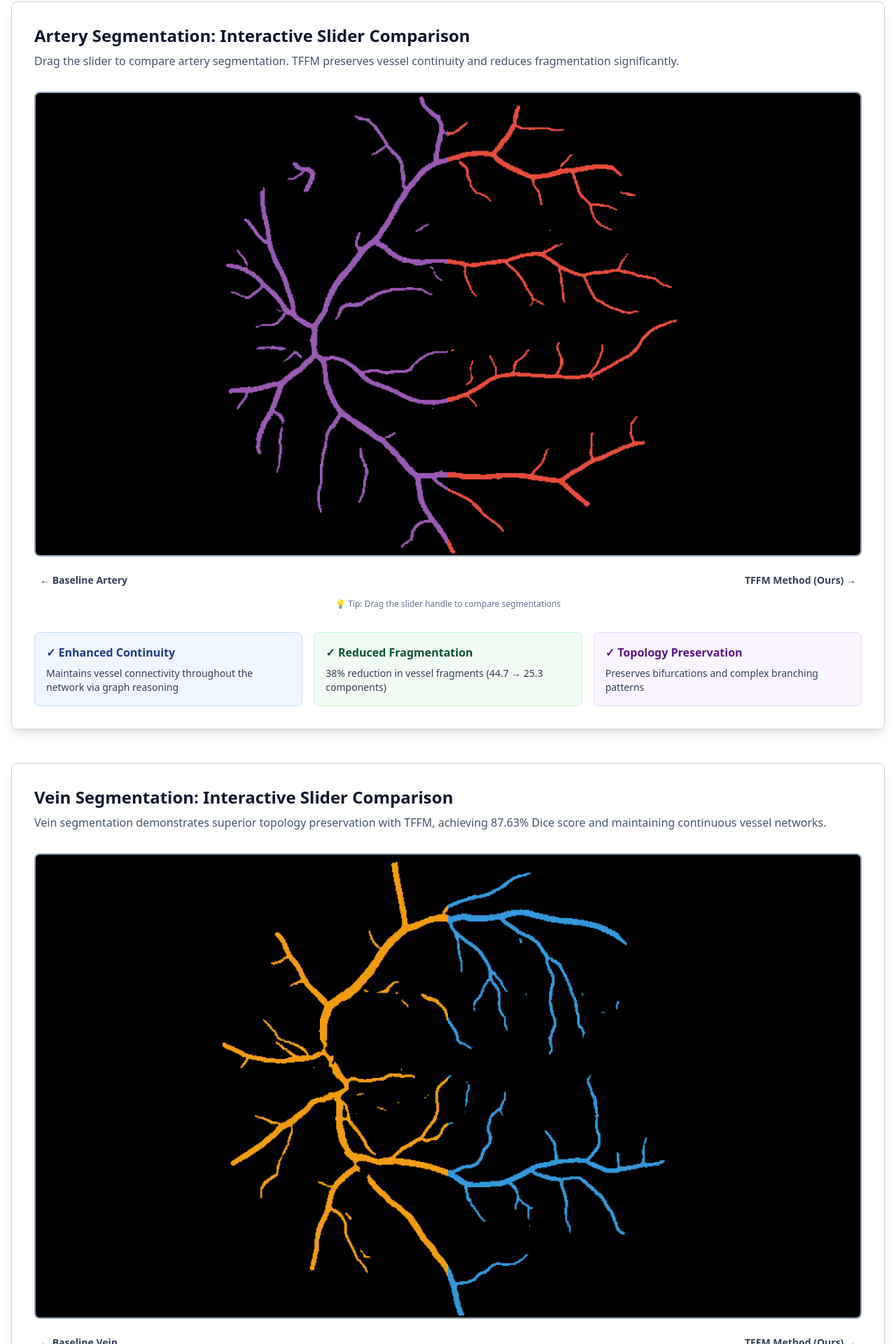
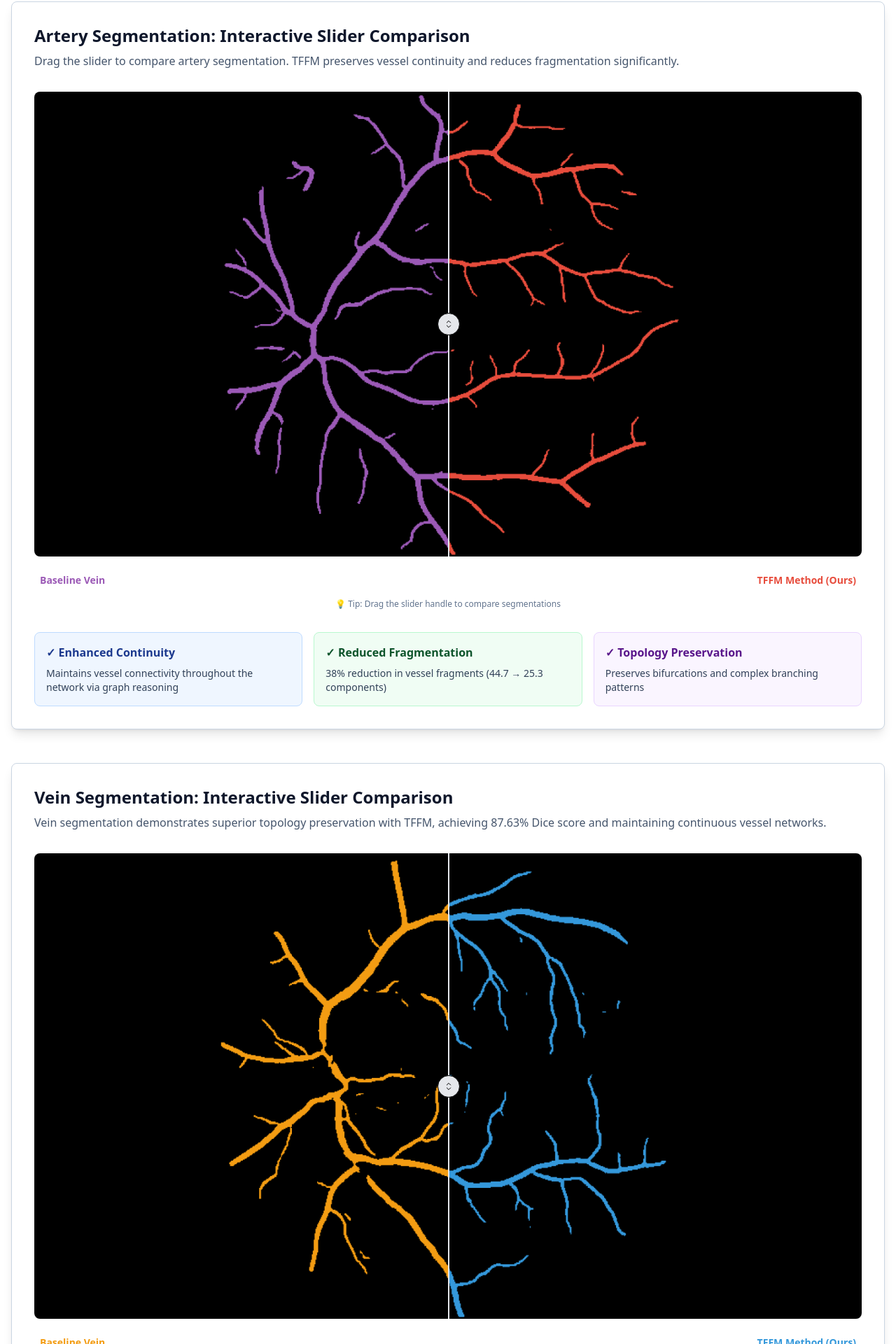
Before and after one commit to tffm-module/tffm-module.github.io, a React (Vite) app: page / in a window 1280 px wide. Shown: the part 3908-5828 px from the top of the page at 70% size. Built offline with nearby package versions, Linux system fonts and the light colour scheme.

Commit message:
fixed comparison divider

```diff
--- a/src/components/ResearchPageEnhanced.tsx
+++ b/src/components/ResearchPageEnhanced.tsx
@@ -1,5 +1,5 @@
 import React, { useState } from "react";
-import Comparison, { ComparisonItem } from "./comparison";
+import Comparison, { ComparisonHandle, ComparisonItem } from "./comparison";
 import baselineArtery from "../assets/comparison/baseline_artery.png";
 import tffmArtery from "../assets/comparison/tffm_artery.png";
 import baselineVein from "../assets/comparison/baseline_vein.png";
@@ -613,30 +613,31 @@ const ResearchPageEnhanced: React.FC = () => {
             </div>
 
             <div className="mb-6">
-              <Comparison className="w-full aspect-video rounded-lg overflow-hidden border-2 border-slate-400">
+              <Comparison className="w-full aspect-video rounded-lg overflow-hidden bg-black">
                 <ComparisonItem position="left" className="w-full h-full">
                   <img
                     src={baselineArtery}
                     alt="Baseline Segmentation"
-                    className="w-full h-full object-contain bg-black"
+                    className="w-full h-full object-contain"
                   />
                 </ComparisonItem>
-                <ComparisonItem position="right" className="w-full h-full">
+                <ComparisonItem position="right">
                   <img
                     src={tffmArtery}
                     alt="TFFM Segmentation"
-                    className="w-full h-full object-contain bg-black"
+                    className="w-full h-full object-contain"
                   />
                 </ComparisonItem>
+                <ComparisonHandle position={50} />
               </Comparison>
             </div>
 
             <div className="flex justify-between px-2 mb-4">
-              <span className="text-sm font-semibold text-slate-700">
-                ← Baseline Artery
+              <span className="text-sm font-semibold text-[#9B59B6]">
+                Baseline Vein
               </span>
-              <span className="text-sm font-semibold text-slate-700">
-                TFFM Method (Ours) →
+              <span className="text-sm font-semibold text-[#E74C3C]">
+                TFFM Method (Ours)
               </span>
             </div>
 
@@ -688,30 +689,31 @@ const ResearchPageEnhanced: React.FC = () => {
             </div>
 
             <div className="mb-6">
-              <Comparison className="w-full aspect-video rounded-lg overflow-hidden border-2 border-slate-400">
+              <Comparison className="w-full aspect-video rounded-lg overflow-hidden bg-black">
                 <ComparisonItem position="left" className="w-full h-full">
                   <img
                     src={baselineVein}
                     alt="Baseline Vein Segmentation"
-                    className="w-full h-full object-contain bg-black"
+                    className="w-full h-full object-contain"
                   />
                 </ComparisonItem>
-                <ComparisonItem position="right" className="w-full h-full">
+                <ComparisonItem position="right">
                   <img
                     src={tffmVein}
                     alt="TFFM Vein Segmentation"
-                    className="w-full h-full object-contain bg-black"
+                    className="w-full h-full object-contain"
                   />
                 </ComparisonItem>
+                <ComparisonHandle position={50} />
               </Comparison>
             </div>
 
             <div className="flex justify-between px-2 mb-4">
-              <span className="text-sm font-semibold text-slate-700">
-                ← Baseline Vein
+              <span className="text-sm font-semibold text-[#F39C12]">
+                Baseline Vein
               </span>
-              <span className="text-sm font-semibold text-slate-700">
-                TFFM Method (Ours) →
+              <span className="text-sm font-semibold text-[#3498DB]">
+                TFFM Method (Ours)
               </span>
             </div>
 
--- a/src/components/comparison.tsx
+++ b/src/components/comparison.tsx
@@ -9,15 +9,13 @@ interface ComparisonItemProps {
 
 const ComparisonItem: React.FC<ComparisonItemProps> = ({
   children,
-  position,
   className = "",
 }) => {
-  const baseClasses =
-    position === "left"
-      ? "absolute inset-0 overflow-hidden"
-      : "absolute inset-0 overflow-hidden";
-
-  return <div className={`${baseClasses} ${className}`}>{children}</div>;
+  return (
+    <div className={`absolute inset-0 overflow-hidden ${className}`}>
+      {children}
+    </div>
+  );
 };
 
 interface ComparisonHandleProps {
@@ -27,34 +25,21 @@ interface ComparisonHandleProps {
 const ComparisonHandle: React.FC<ComparisonHandleProps> = ({ position }) => {
   return (
     <div
-      className="absolute top-0 bottom-0 w-1.5 bg-linear-to-r from-blue-500 to-blue-600 cursor-ew-resize z-10 shadow-lg"
+      className="absolute top-0 bottom-0 w-0.5 bg-gray-200 cursor-ew-resize z-20"
       style={{ left: `${position}%` }}
     >
-      <div className="absolute top-1/2 left-1/2 -translate-x-1/2 -translate-y-1/2 w-12 h-12 bg-white rounded-full shadow-2xl flex items-center justify-center border-3 border-blue-600 hover:scale-110 transition-transform">
+      <div className="absolute top-1/2 left-1/2 -translate-x-1/2 -translate-y-1/2 w-8 h-8 bg-gray-200 border border-border rounded-full flex items-center justify-center">
         <svg
-          className="w-6 h-6 text-blue-600"
+          className="w-4 h-4 text-foreground"
           fill="none"
           stroke="currentColor"
           viewBox="0 0 24 24"
+          strokeWidth={1.5}
         >
           <path
             strokeLinecap="round"
             strokeLinejoin="round"
-            strokeWidth={2}
-            d="M15 19l-7-7 7-7"
-          />
-        </svg>
-        <svg
-          className="w-6 h-6 text-blue-600 -ml-2"
-          fill="none"
-          stroke="currentColor"
-          viewBox="0 0 24 24"
-        >
-          <path
-            strokeLinecap="round"
-            strokeLinejoin="round"
-            strokeWidth={2}
-            d="M9 5l7 7-7 7"
+            d="M8 9l4-4 4 4m0 6l-4 4-4-4"
           />
         </svg>
       </div>
@@ -112,28 +97,19 @@ const Comparison: React.FC<ComparisonProps> = ({
 
   useEffect(() => {
     if (isDragging) {
-      document.addEventListener("mousemove", handleMouseMove as EventListener);
-      document.addEventListener("mouseup", handleMouseUp as EventListener);
-      document.addEventListener("touchmove", handleTouchMove as EventListener);
-      document.addEventListener("touchend", handleMouseUp as EventListener);
+      document.addEventListener("mousemove", handleMouseMove);
+      document.addEventListener("mouseup", handleMouseUp);
+      document.addEventListener("touchmove", handleTouchMove);
+      document.addEventListener("touchend", handleMouseUp);
 
       return () => {
-        document.removeEventListener(
-          "mousemove",
-          handleMouseMove as EventListener
-        );
-        document.removeEventListener("mouseup", handleMouseUp as EventListener);
-        document.removeEventListener(
-          "touchmove",
-          handleTouchMove as EventListener
-        );
-        document.removeEventListener(
-          "touchend",
-          handleMouseUp as EventListener
-        );
+        document.removeEventListener("mousemove", handleMouseMove);
+        document.removeEventListener("mouseup", handleMouseUp);
+        document.removeEventListener("touchmove", handleTouchMove);
+        document.removeEventListener("touchend", handleMouseUp);
       };
     }
-  }, [isDragging, handleMouseMove, handleMouseUp, handleTouchMove]);
+  }, [isDragging]);
 
   const childrenArray = React.Children.toArray(children);
   const leftItem = childrenArray.find(
@@ -153,7 +129,7 @@ const Comparison: React.FC<ComparisonProps> = ({
   return (
     <div
       ref={containerRef}
-      className={`relative overflow-hidden select-none ${className}`}
+      className={`relative overflow-hidden select-none cursor-ew-resize ${className}`}
       onMouseDown={handleMouseDown}
       onTouchStart={handleTouchStart}
     >
```
